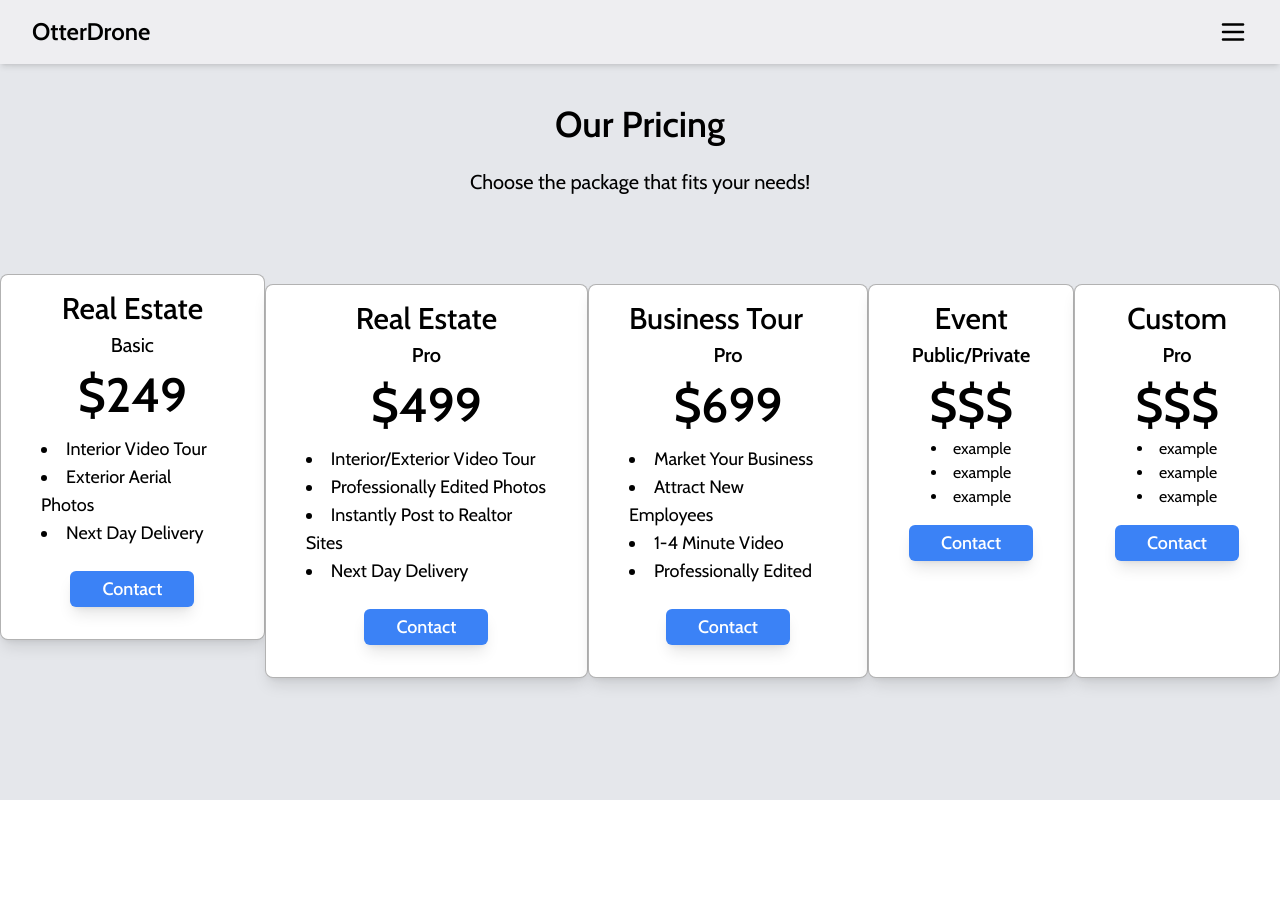
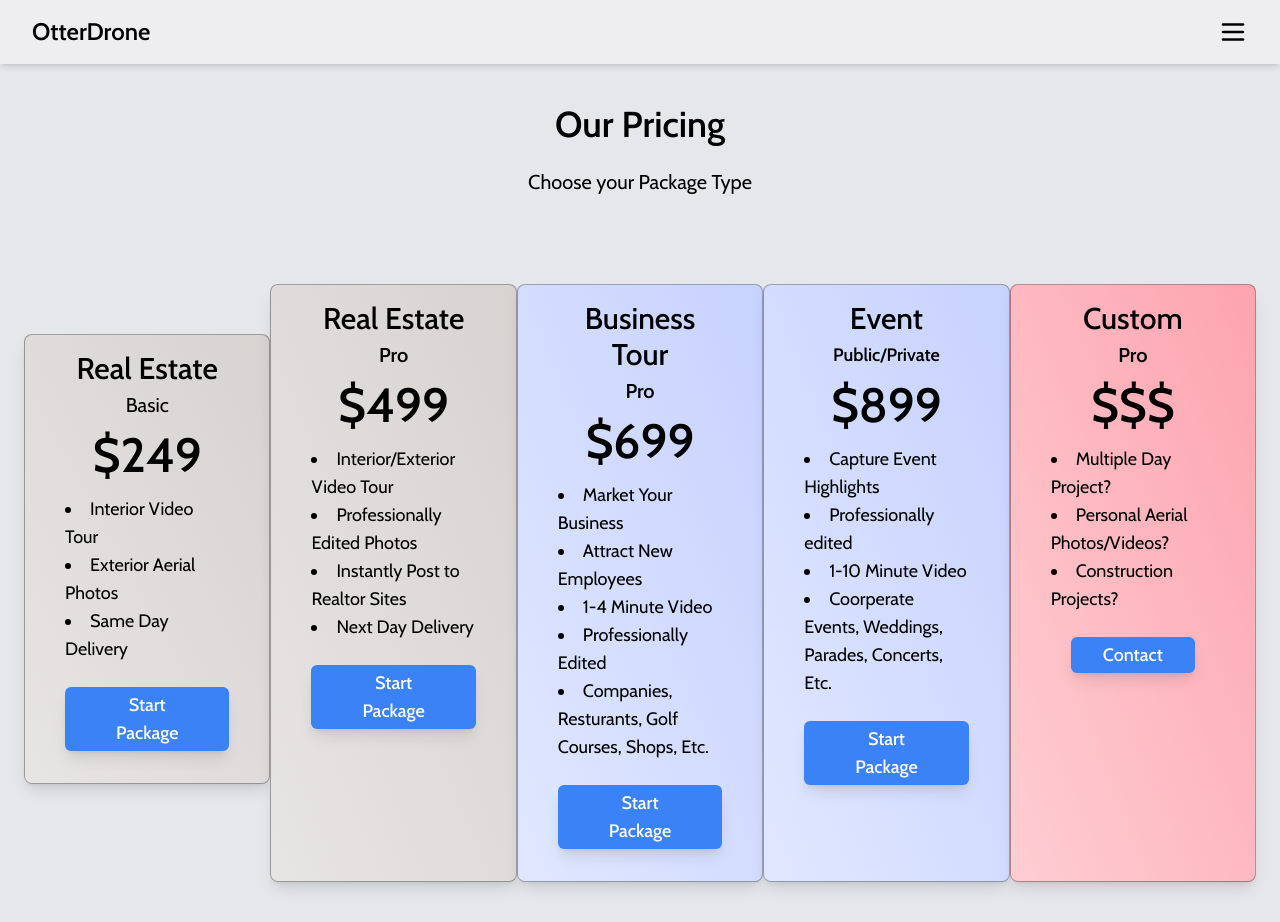
Before and after one commit to Grupith/otterdrone, a Next.js app: page /pricing in a window 1280 px wide. Before the commit the page ends 800 px from the top, so only its background shows below. Built offline with nearby package versions, Linux system fonts and the light colour scheme.

Commit message:
cleaned up pricing page

```diff
--- a/app/page.tsx
+++ b/app/page.tsx
@@ -1,12 +1,10 @@
 "use client"
 import droneVideo from "../public/assets/droneVideo.mp4"
 import Link from "next/link"
-import Navbar from "./components/Navbar"
 
 export default function Home() {
   return (
     <main className="min-h-screen bg-gray-200">
-      <Navbar />
       <section className="relative shadow-sm">
         <video className="object-cover w-full min-h-screen" autoPlay muted loop>
           <source src={droneVideo} type="video/mp4" />
@@ -52,7 +50,7 @@ export default function Home() {
         <div className="flex justify-center py-6">
           <Link href="/pricing">
             <button className="bg-blue-500 py-2 px-8 rounded-md text-white text-lg font-medium shadow-lg hover:scale-105 transition-all">
-              Visit Pricing
+              View Pricing
             </button>
           </Link>
         </div>
--- a/app/pricing/page.tsx
+++ b/app/pricing/page.tsx
@@ -5,30 +5,28 @@ export default function Pricing() {
   return (
     <div className="pt-16 bg-gray-200 min-h-screen overflow-x-hidden">
       <h1 className="text-center text-4xl mt-10 font-semibold">Our Pricing</h1>
-      <p className="text-center pt-6 text-xl mx-16">
-        Choose the package that fits your needs!
-      </p>
-      <section className="mt-10 space-y-12 sm:flex sm:justify-between">
+      <p className="text-center pt-6 text-xl mx-16">Choose your Package Type</p>
+      <section className="my-10 space-y-12 sm:flex sm:justify-between px-6">
         {/* Real Estate Basic */}
-        <div className="border border-black/30 rounded-lg w-fit m-auto px-10 bg-white py-4 shadow-lg">
+        <div className="border border-black/30 rounded-lg w-full m-auto px-10 bg-gradient-to-tr from-stone-200 to-stone-300 py-4 shadow-lg">
           <h2 className="text-3xl font-medium text-center">Real Estate</h2>
           <h3 className="text-xl text-center py-1">Basic</h3>
           <p className="text-center text-5xl py-2 font-semibold">$249</p>
           <ul className="list-disc list-inside text-lg py-2">
             <li>Interior Video Tour</li>
             <li>Exterior Aerial Photos</li>
-            <li>Next Day Delivery</li>
+            <li>Same Day Delivery</li>
           </ul>
           <div className="flex justify-center py-4">
             <Link href="/contact">
               <button className="bg-blue-500 py-1 px-8 rounded-md text-white text-lg font-medium shadow-lg hover:scale-105 transition-all">
-                Contact
+                Start Package
               </button>
             </Link>
           </div>
         </div>
         {/* Real Estate Pro */}
-        <div className="border border-black/30 rounded-lg w-fit m-auto px-10 bg-white py-4 shadow-lg">
+        <div className="border border-black/30 rounded-lg w-full m-auto px-10 bg-white py-4 shadow-lg bg-gradient-to-tr from-stone-200 to-stone-300">
           <h2 className="text-3xl font-medium text-center">Real Estate</h2>
           <h3 className="text-xl text-center font-semibold py-1">Pro</h3>
           <p className="text-center text-5xl py-2 font-semibold">$499</p>
@@ -41,14 +39,14 @@ export default function Pricing() {
           <div className="flex justify-center py-4">
             <Link href="/contact">
               <button className="bg-blue-500 py-1 px-8 rounded-md text-white text-lg font-medium shadow-lg hover:scale-105 transition-all">
-                Contact
+                Start Package
               </button>
             </Link>
           </div>
         </div>
         {/* Business Tour */}
-        <div className="border border-black/30 rounded-lg w-fit m-auto px-10 bg-white py-4 shadow-lg">
-          <h2 className="text-3xl font-medium">Business Tour</h2>
+        <div className="border border-black/30 rounded-lg w-full m-auto px-10 bg-white py-4 shadow-lg bg-gradient-to-tr from-indigo-100 to-indigo-200">
+          <h2 className="text-3xl font-medium text-center">Business Tour</h2>
           <h3 className="text-xl text-center font-semibold py-1">Pro</h3>
           <p className="text-center text-5xl py-2 font-semibold">$699</p>
           <ul className="list-disc list-inside text-lg py-2">
@@ -56,44 +54,46 @@ export default function Pricing() {
             <li>Attract New Employees</li>
             <li>1-4 Minute Video</li>
             <li>Professionally Edited</li>
+            <li>Companies, Resturants, Golf Courses, Shops, Etc.</li>
           </ul>
           <div className="flex justify-center py-4">
             <Link href="/contact">
               <button className="bg-blue-500 py-1 px-8 rounded-md text-white text-lg font-medium shadow-lg hover:scale-105 transition-all">
-                Contact
+                Start Package
               </button>
             </Link>
           </div>
         </div>
         {/* Event */}
-        <div className="border border-black/30 rounded-lg w-fit m-auto px-10 bg-white py-4 shadow-lg">
+        <div className="border border-black/30 rounded-lg w-full m-auto px-10 bg-white py-4 shadow-lg bg-gradient-to-tr from-indigo-100 to-indigo-200">
           <h2 className="text-3xl font-medium text-center">Event</h2>
-          <h3 className="text-xl text-center font-semibold py-1">
+          <h3 className="text-lg text-center font-semibold py-1">
             Public/Private
           </h3>
-          <p className="text-center text-5xl py-2 font-semibold">$$$</p>
-          <ul className="list-disc list-inside text-center">
-            <li>example</li>
-            <li>example</li>
-            <li>example</li>
+          <p className="text-center text-5xl py-2 font-semibold">$899</p>
+          <ul className="list-disc list-inside text-lg py-2">
+            <li>Capture Event Highlights</li>
+            <li>Professionally edited</li>
+            <li>1-10 Minute Video</li>
+            <li>Coorperate Events, Weddings, Parades, Concerts, Etc.</li>
           </ul>
           <div className="flex justify-center py-4">
             <Link href="/contact">
               <button className="bg-blue-500 py-1 px-8 rounded-md text-white text-lg font-medium shadow-lg hover:scale-105 transition-all">
-                Contact
+                Start Package
               </button>
             </Link>
           </div>
         </div>
         {/* Custom */}
-        <div className="border border-black/30 rounded-lg w-fit m-auto px-10 bg-white py-4 shadow-lg">
+        <div className="border border-black/30 rounded-lg w-full m-auto px-10 bg-white py-4 shadow-lg bg-gradient-to-tr from-rose-200 to-rose-300">
           <h2 className="text-3xl font-medium text-center">Custom</h2>
           <h3 className="text-xl text-center font-semibold py-1">Pro</h3>
           <p className="text-center text-5xl py-2 font-semibold">$$$</p>
-          <ul className="list-disc list-inside text-center">
-            <li>example</li>
-            <li>example</li>
-            <li>example</li>
+          <ul className="list-disc list-inside text-lg py-2">
+            <li>Multiple Day Project?</li>
+            <li>Personal Aerial Photos/Videos?</li>
+            <li>Construction Projects?</li>
           </ul>
           <div className="flex justify-center py-4">
             <Link href="/contact">
```
